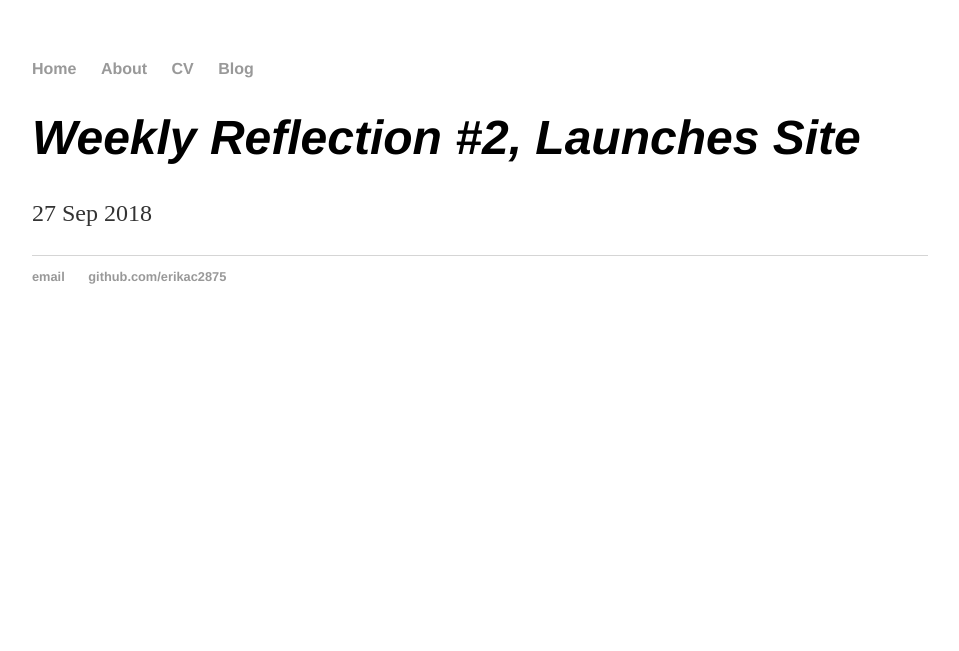
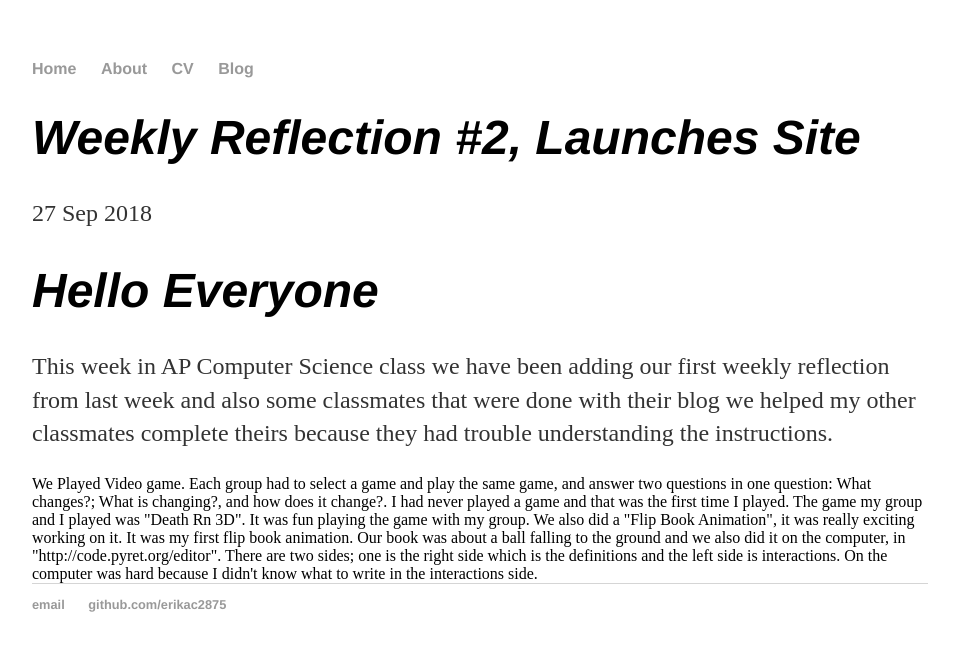
Before and after one commit to erikac2875/erikac2875.github.io, a Jekyll site: the page built from _posts/2018-09-27-weekly-reflection-#2-site-launched.md, in a window 1280 px wide. Shown: the top 651 px of the page, without its empty margins (160-1119 px from the left). Built offline with Jekyll 4.4.1, drawn with Linux system fonts in a browser that asks for light colours.

Commit message:
Update 2018-09-27-weekly-reflection-#2-site-launched.md

```diff
--- a/_posts/2018-09-27-weekly-reflection-#2-site-launched.md
+++ b/_posts/2018-09-27-weekly-reflection-#2-site-launched.md
@@ -3,3 +3,9 @@ layout: post
 title: "Weekly Reflection #2, Launches Site"
 date: 2018-09-27
 ---
+<h1>Hello Everyone</h1>
+<p>This week in AP Computer Science class we have been adding our first weekly reflection from last week and also some classmates that were done with their blog we  helped my other classmates complete theirs because they had trouble understanding the instructions. </p>
+
+<p2>  We Played Video game. Each group had to select a game and play the same game, and answer two questions in one question: What changes?; What is changing?, and how does it change?. I had never played a game and that was the first time I played. The game my group and I played was "Death Rn 3D". It was fun playing the game with my group.</p2>
+
+<p3>We also did a "Flip Book Animation", it was really exciting working on it. It was my first flip book animation. Our book was about a ball falling to the ground and we also did it on the computer, in "http://code.pyret.org/editor". There are two sides; one is the right side which is the definitions and the left side is interactions. On the computer was hard because I didn't know what to write in the interactions side. </p3>
```
